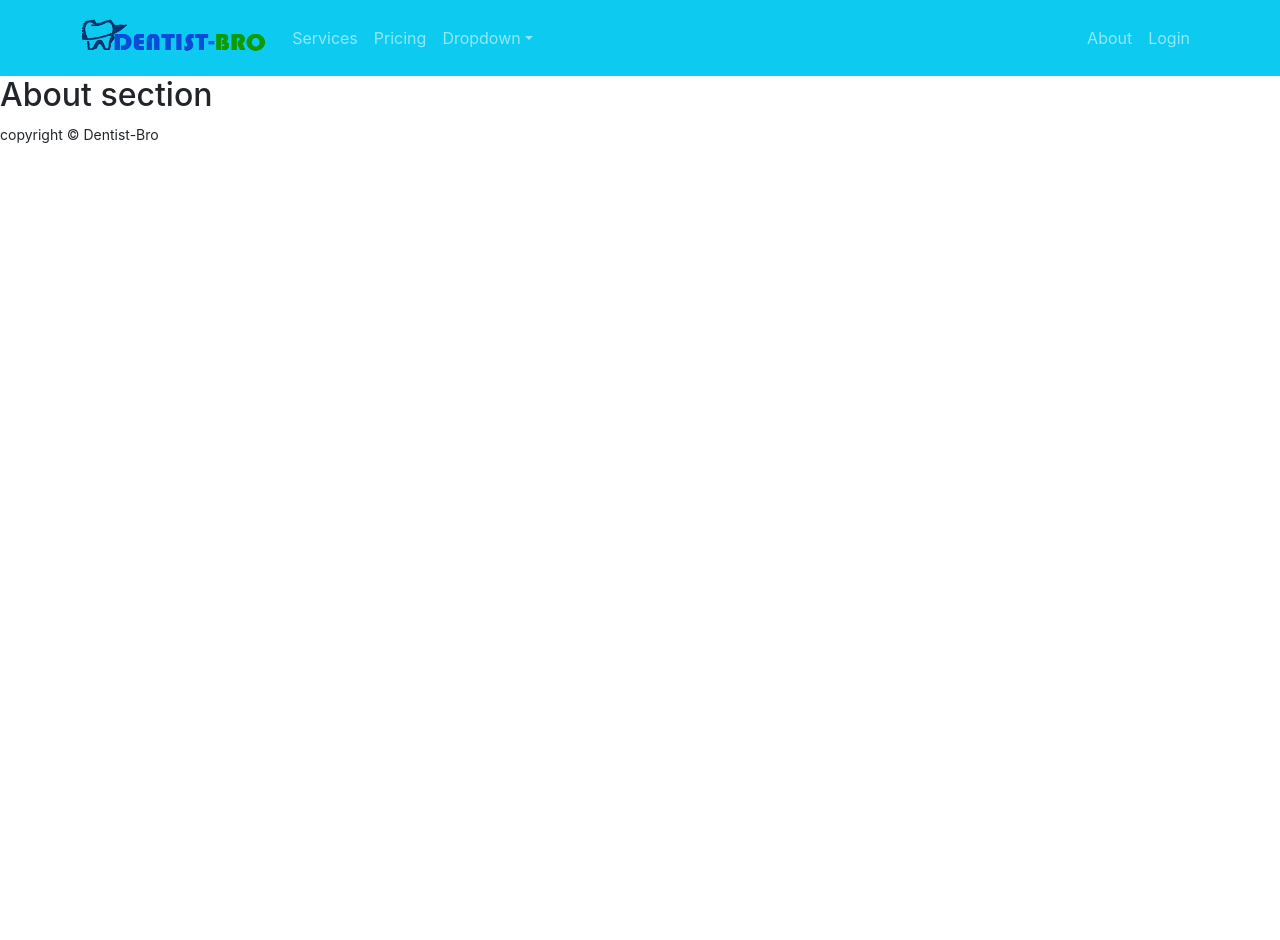
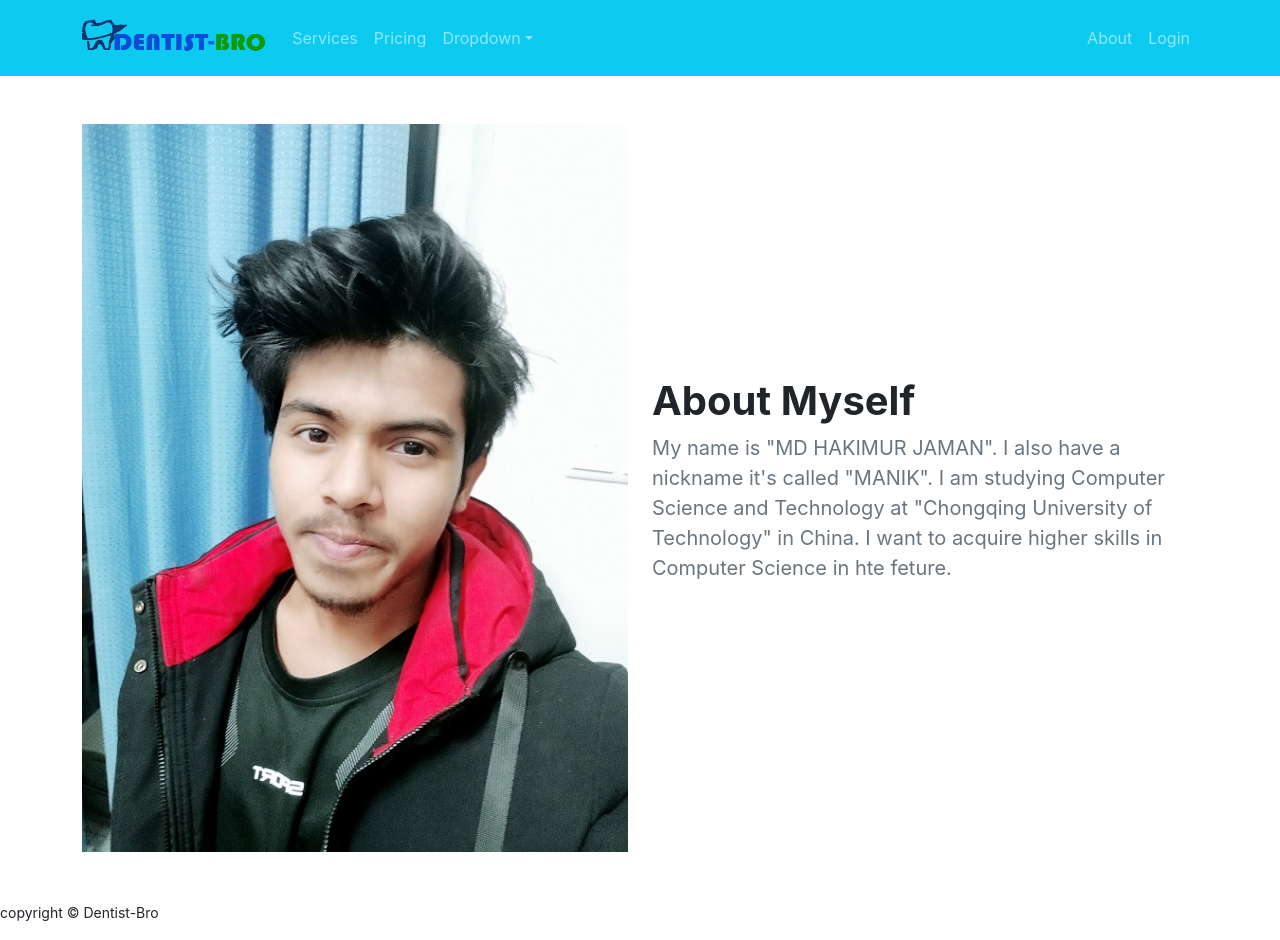
Before and after one commit to Jaman-M/dentist-bro, a React (Create React App) app: page /about in a window 1280 px wide. Before the commit the page ends 800 px from the top, so only its background shows below. Built offline with nearby package versions, Linux system fonts and the light colour scheme; no server answers.

Commit message:
added some information in About and update services section

```diff
--- a/package.json
+++ b/package.json
@@ -14,6 +14,7 @@
     "react-firebase-hooks": "^5.0.3",
     "react-router-dom": "^6.3.0",
     "react-scripts": "5.0.1",
+    "react-toastify": "^8.2.0",
     "web-vitals": "^2.1.4"
   },
   "scripts": {
--- a/public/services.json
+++ b/public/services.json
@@ -11,7 +11,7 @@
     "id": "2",
     "name": "Dental Bridges",
     "prices": 500,
-    "description": "Find what you are looking for! 99% Match on Dental Implants Dubai. Find Here - Free, Private and Secure. Results & Answers. ",
+    "description": " If you have one or more missing teeth, a dental bridge can fill the gap with one or more artificial (false) teeth. A bridge is typically made of crowns on either side of the missing tooth or teeth supporting the pontic (false tooth) and is cemented in place. ",
     "img": "https://westgatedentalcentre.com/wp-content/uploads/2022/01/home-bg-01.jpg"
 
   },
@@ -19,7 +19,7 @@
     "id": "3",
     "name": "Root Canel",
     "prices": 600,
-    "description": "Find what you are looking for! 99% Match on Dental Implants Dubai. Find Here - Free, Private and Secure. Results & Answers. ",
+    "description": "Root canal treatment (endodontics) is a dental procedure used to treat infection at the centre of a tooth. Root canal treatment is not painful and can save a tooth that might otherwise have to be removed completely. ",
     "img": "https://brushinonbelmont.com/wp-content/uploads/2020/01/check-ups.jpeg"
 
   }
--- a/src/Pages/About/About.js
+++ b/src/Pages/About/About.js
@@ -1,9 +1,25 @@
 import React from 'react';
+import mypic from '../../images/myself.jpg';
 
 const About = () => {
     return (
-        <div>
-            <h2>About section</h2>
+        <div className='container'>
+
+            <div className="row">
+                <div className="col-md-6">
+                  <div className="py-5">
+                      <img className=" img-fluid" src={mypic} alt=""/>
+                  </div>
+              </div>
+                  <div className="col-md-6">
+                      <div className="pe-3 d-flex flex-column justify-content-center h-100">
+                        <h1 className=" fw-bold ">About Myself</h1>
+                          <p className="fs-5 text-muted">My name is "MD HAKIMUR JAMAN". I also have a nickname it's called "MANIK". I am studying Computer Science and Technology at "Chongqing University of Technology" in China. I want to acquire higher skills in Computer Science in hte feture.</p>
+
+                      </div>
+                  </div>
+
+              </div>
         </div>
     );
 };
--- a/src/Pages/Login/Login/Login.js
+++ b/src/Pages/Login/Login/Login.js
@@ -3,7 +3,11 @@ import { Button, Form } from 'react-bootstrap';
 import { useSendPasswordResetEmail, useSignInWithEmailAndPassword } from 'react-firebase-hooks/auth';
 import { Link, useLocation, useNavigate } from 'react-router-dom';
 import auth from '../../../firebase.init';
+import Loading from '../../Shared/Loading/Loading';
 import SocialLogin from '../SocialLogin/SocialLogin';
+import { ToastContainer, toast } from 'react-toastify';
+
+import 'react-toastify/dist/ReactToastify.css';
 
 const Login = () => {
     const emailRef = useRef('');
@@ -22,6 +26,10 @@ const Login = () => {
 
       // for reset password
       const [sendPasswordResetEmail, sending] = useSendPasswordResetEmail(auth);
+
+      if(loading || sending ){
+        return <Loading></Loading>
+    }
 
       if(user){
         navigate(from, { replace: true });
@@ -45,8 +53,13 @@ const Login = () => {
 
     const resetPassword = async ()=>{
         const email = emailRef.current.value;
-        await sendPasswordResetEmail(email);
-        alert ('sent email');
+        if(email){
+            await sendPasswordResetEmail(email);
+            toast ('sent email');
+        }
+        else{
+            toast('please enter your email address')
+        }
     }
     return (
         <div className='container w-50 mx-auto mt-5'>
@@ -68,8 +81,9 @@ const Login = () => {
             </Button>
             </Form>
             <p>New to Dentist-Bro? <Link to="/register" className='text-danger pe-auto text-decoration-none' onClick={navigateRegister}>Please Register</Link></p>
-            <p>Forget password...? <Link to="/register" className='text-primary pe-auto text-decoration-none' onClick={resetPassword}>Reset password</Link></p>
+            <p>Forget password...? <button className='btn btn-link text-primary pe-auto text-decoration-none' onClick={resetPassword}>Reset password</button></p>
             <SocialLogin></SocialLogin>
+            <ToastContainer />
         </div>
     );
 };
--- a/src/Pages/Login/Register/Register.js
+++ b/src/Pages/Login/Register/Register.js
@@ -4,6 +4,7 @@ import './Register.css';
 import { useCreateUserWithEmailAndPassword, useUpdateProfile } from 'react-firebase-hooks/auth';
 import auth from '../../../firebase.init'
 import SocialLogin from '../SocialLogin/SocialLogin';
+import Loading from '../../Shared/Loading/Loading';
 
 
 const Register = () => {
@@ -20,6 +21,10 @@ const Register = () => {
 
     const navigateLogin = () => {
         navigate('/login');
+    }
+
+    if(loading ){
+        return <Loading></Loading>
     }
 
     if (user){
--- a/src/Pages/Login/SocialLogin/SocialLogin.js
+++ b/src/Pages/Login/SocialLogin/SocialLogin.js
@@ -3,6 +3,7 @@ import { useSignInWithGoogle } from 'react-firebase-hooks/auth';
 import { useNavigate } from 'react-router-dom';
 import auth from '../../../firebase.init';
 import google from '../../../images/social/google.png'
+import Loading from '../../Shared/Loading/Loading';
 
 const SocialLogin = () => {
     const [signInWithGoogle, user, loading, error] = useSignInWithGoogle(auth);
@@ -15,6 +16,10 @@ const SocialLogin = () => {
             <p className='text-danger'>Error: {error.message}</p>
           </div>
 
+    }
+
+    if(loading ){
+        return <Loading></Loading>
     }
 
     if(user){
```
Also changed, not shown: src/images/myself.jpg (added), 1 other file (tests, documents, lock files or other folders).
